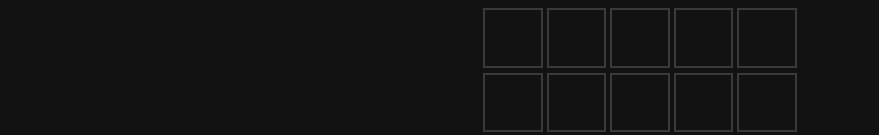
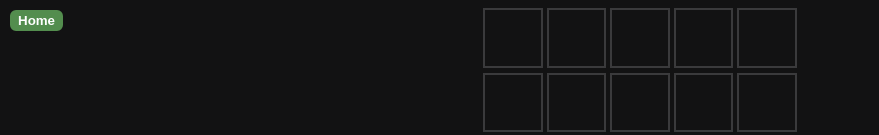
Before and after one commit to coderpro1234-2/wordle, a plain HTML site: page index.html in a window 1280 px wide. Shown: the top 135 px of the page, without its empty margins (0-879 px from the left). Drawn offline with Linux system fonts and the light colour scheme.

Commit message:
Update index.html

```diff
--- a/index.html
+++ b/index.html
@@ -20,7 +20,7 @@
         transition-duration: 0.4s;
         margin-bottom: 5px;
         font-weight: 900;
-        border-radius: 12px;
+        border-radius: 6px;
       }
       .buttongre {
         width: 7.45vh;
@@ -119,6 +119,7 @@
     </style>
   </head>
   <body class="disable-select">
+    <button class="buttonretry" onclick="window.location.href = defurl+'/main'" style="position: absolute; top: 10px; left: 10px;">Home</button>
     <center>
       <button class="buttonno" id="101" disabled></button>
       <button class="buttonno" id="102" disabled></button>
```
